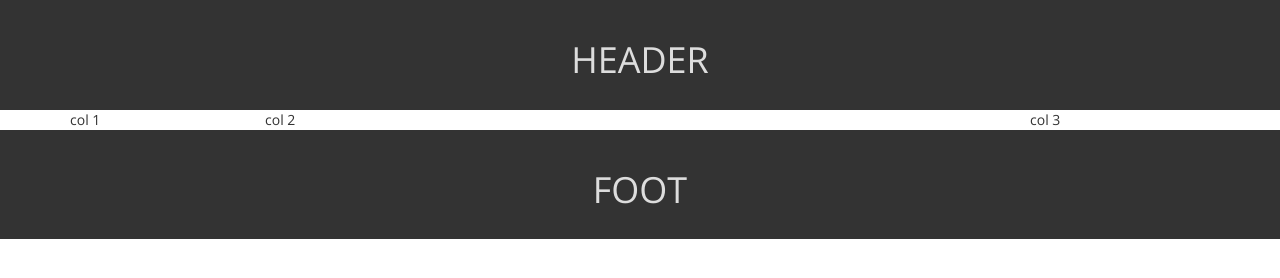
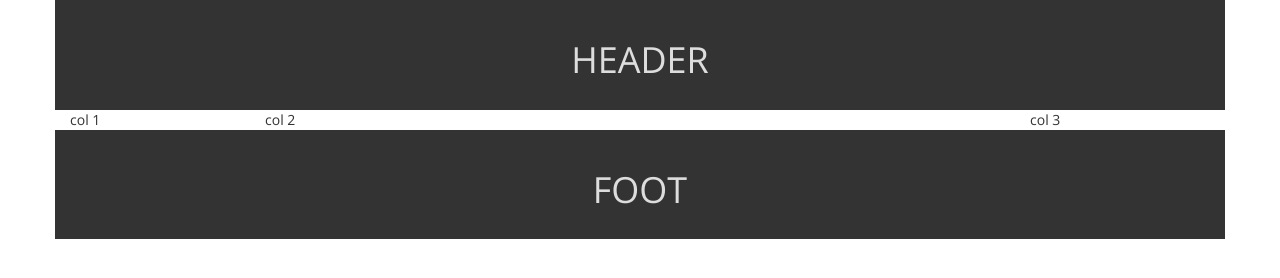
Before and after one commit to pbrianmackey/BootstrapTemplate, a website: page public/index.html in a window 1280 px wide. Drawn offline with nearby package versions, Linux system fonts and the light colour scheme; files that its build step writes are made by us from their sources.

Commit message:
fixed header/footer

```diff
--- a/public/index.html
+++ b/public/index.html
@@ -5,7 +5,7 @@
   <link href="site.css" rel="stylesheet" />
 </head>
 <body>
-  <header>
+  <header class="container">
     <h1>HEADER</h1>
   </header>
   <div class="container">
@@ -21,7 +21,7 @@
       </aside>
     </div>
   </div>
-  <footer>
+  <footer class="container">
     <h1>FOOT</h1>
   </footer>
 </body>
```
